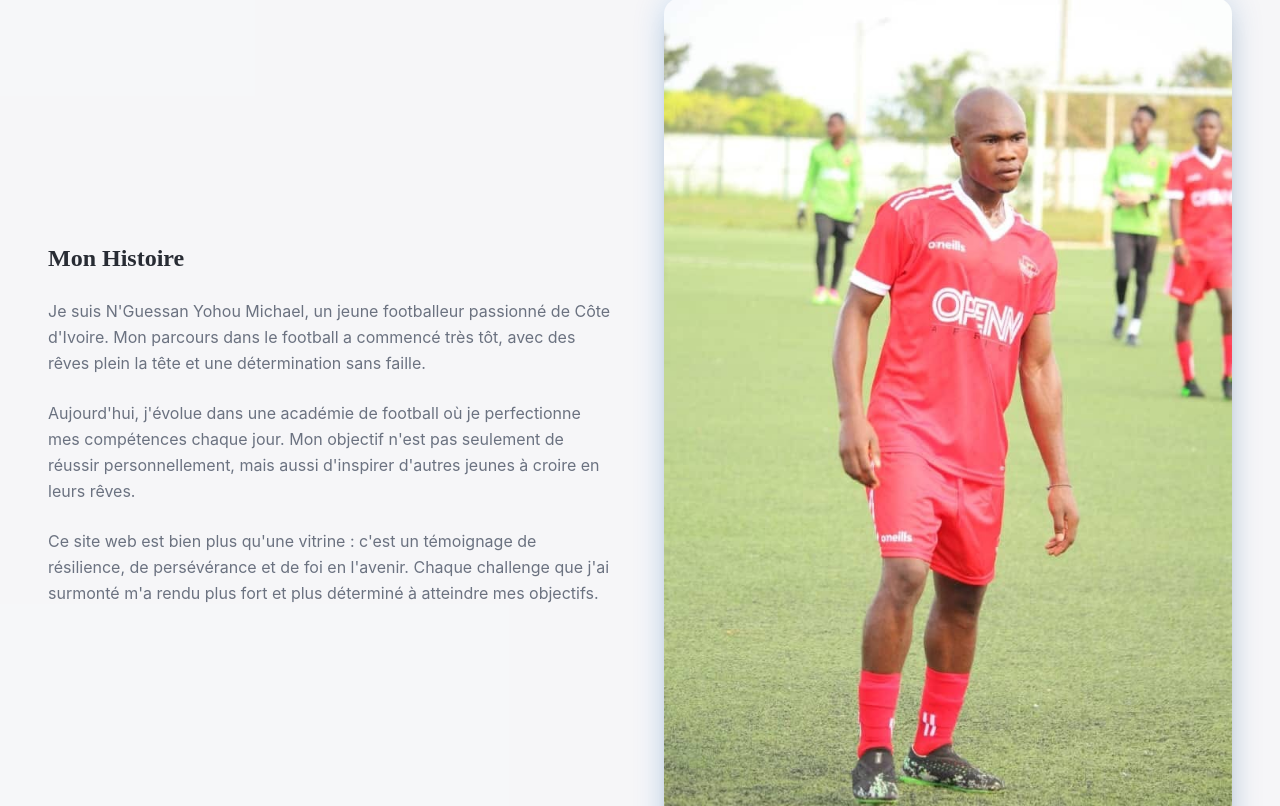
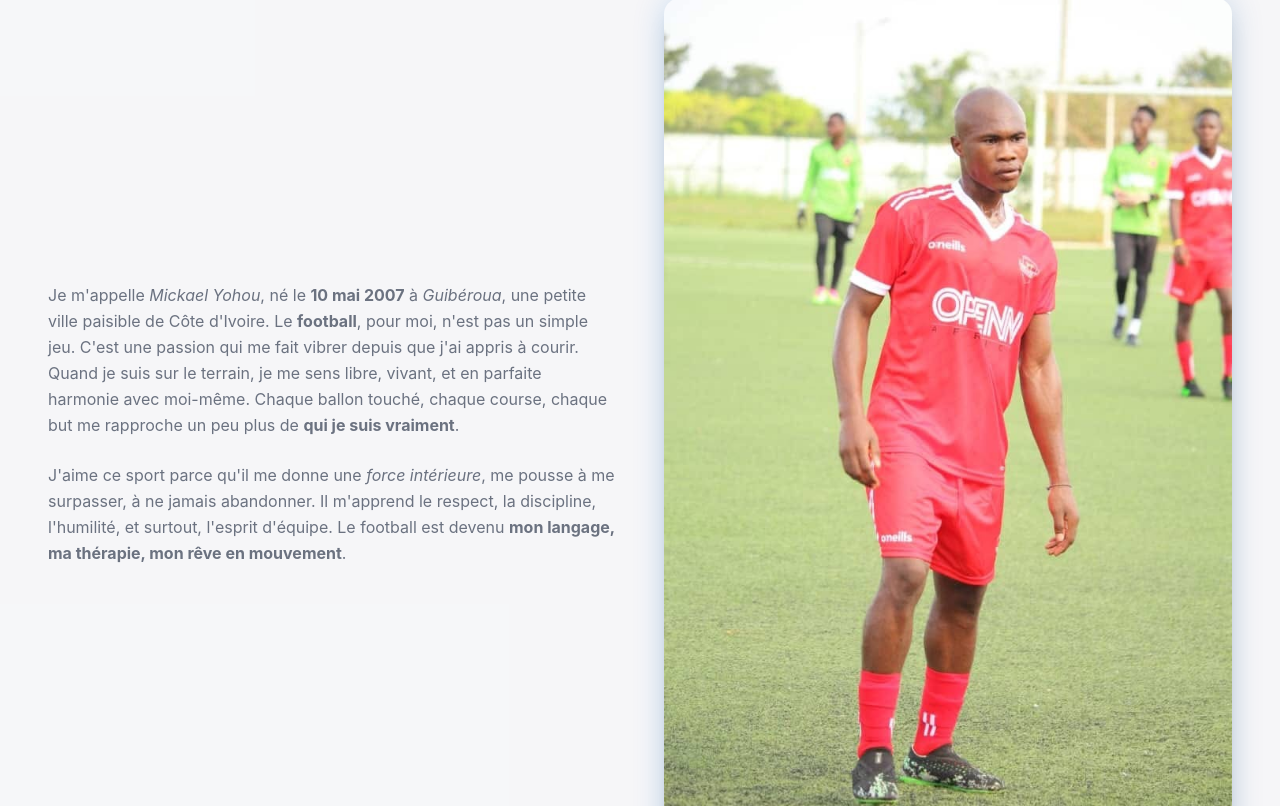
Before and after one commit to Yohou11/yohou-michael-dynamo, a React (Vite) app: page / in a window 1280 px wide. Shown: the part 1175-1981 px from the top of the page. Built offline with nearby package versions, Linux system fonts and the light colour scheme.

Commit message:
Update About section content
Replace the existing "À propos de Moi" content with the provided text, updating the title and personal details.

```diff
--- a/src/components/sections/AboutSection.tsx
+++ b/src/components/sections/AboutSection.tsx
@@ -30,7 +30,7 @@ const AboutSection = () => {
       <div className="container mx-auto px-4">
         <div className="text-center mb-16 animate-fade-in">
           <h2 className="text-4xl lg:text-5xl font-playfair font-bold mb-6">
-            À Propos de <span className="text-gradient">Moi</span>
+            <span className="text-gradient">À Propos</span>
           </h2>
           <p className="text-xl text-muted-foreground max-w-3xl mx-auto">
             Un parcours unique façonné par la passion, la détermination et l'amour du football
@@ -40,22 +40,12 @@ const AboutSection = () => {
         <div className="grid lg:grid-cols-2 gap-12 items-center mb-20">
           {/* Story Content */}
           <div className="animate-slide-up">
-            <h3 className="text-2xl font-playfair font-semibold mb-6">Mon Histoire</h3>
             <div className="space-y-6 text-muted-foreground leading-relaxed">
               <p>
-                Je suis N'Guessan Yohou Michael, un jeune footballeur passionné de Côte d'Ivoire.
-                Mon parcours dans le football a commencé très tôt, avec des rêves plein la tête
-                et une détermination sans faille.
+                Je m'appelle <em>Mickael Yohou</em>, né le <strong>10 mai 2007</strong> à <em>Guibéroua</em>, une petite ville paisible de Côte d'Ivoire. Le <strong>football</strong>, pour moi, n'est pas un simple jeu. C'est une passion qui me fait vibrer depuis que j'ai appris à courir. Quand je suis sur le terrain, je me sens libre, vivant, et en parfaite harmonie avec moi-même. Chaque ballon touché, chaque course, chaque but me rapproche un peu plus de <strong>qui je suis vraiment</strong>.
               </p>
               <p>
-                Aujourd'hui, j'évolue dans une académie de football où je perfectionne mes
-                compétences chaque jour. Mon objectif n'est pas seulement de réussir
-                personnellement, mais aussi d'inspirer d'autres jeunes à croire en leurs rêves.
-              </p>
-              <p>
-                Ce site web est bien plus qu'une vitrine : c'est un témoignage de résilience,
-                de persévérance et de foi en l'avenir. Chaque challenge que j'ai surmonté
-                m'a rendu plus fort et plus déterminé à atteindre mes objectifs.
+                J'aime ce sport parce qu'il me donne une <em>force intérieure</em>, me pousse à me surpasser, à ne jamais abandonner. Il m'apprend le respect, la discipline, l'humilité, et surtout, l'esprit d'équipe. Le football est devenu <strong>mon langage, ma thérapie, mon rêve en mouvement</strong>.
               </p>
             </div>
           </div>
```
